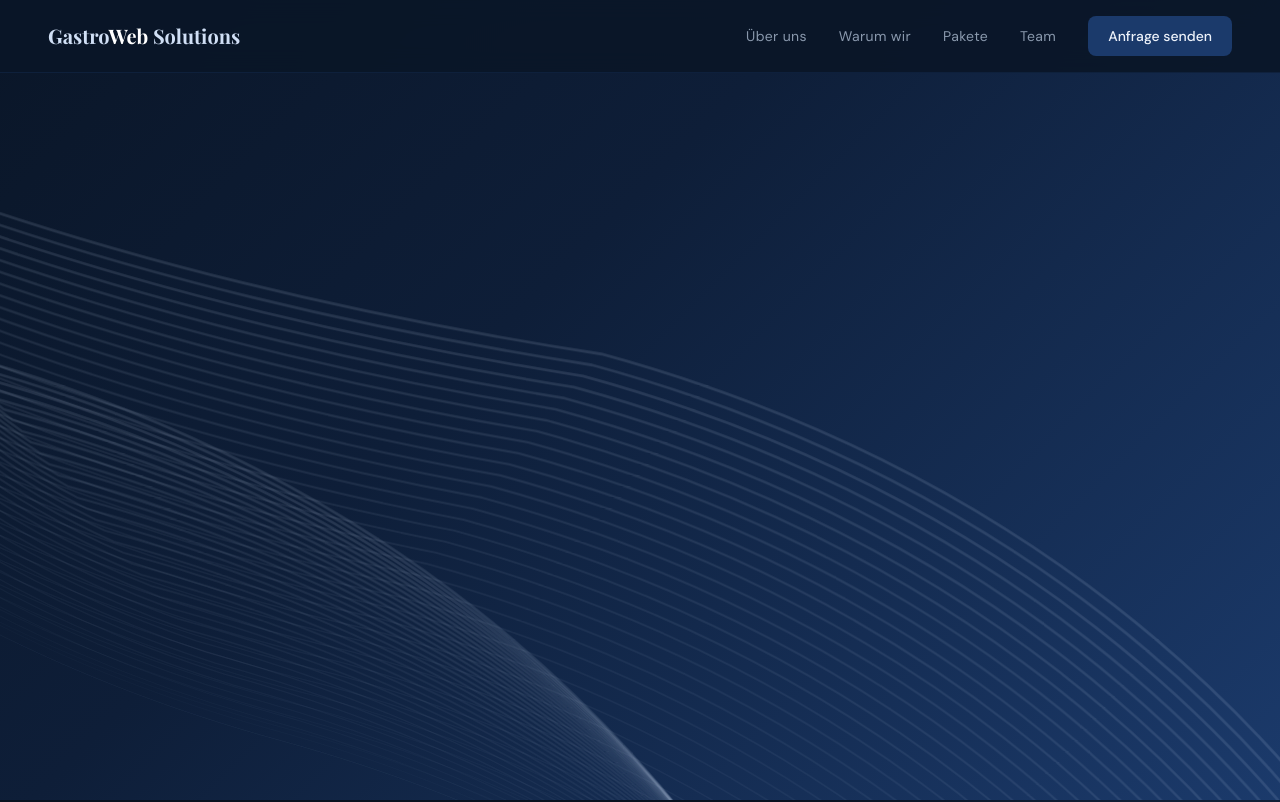
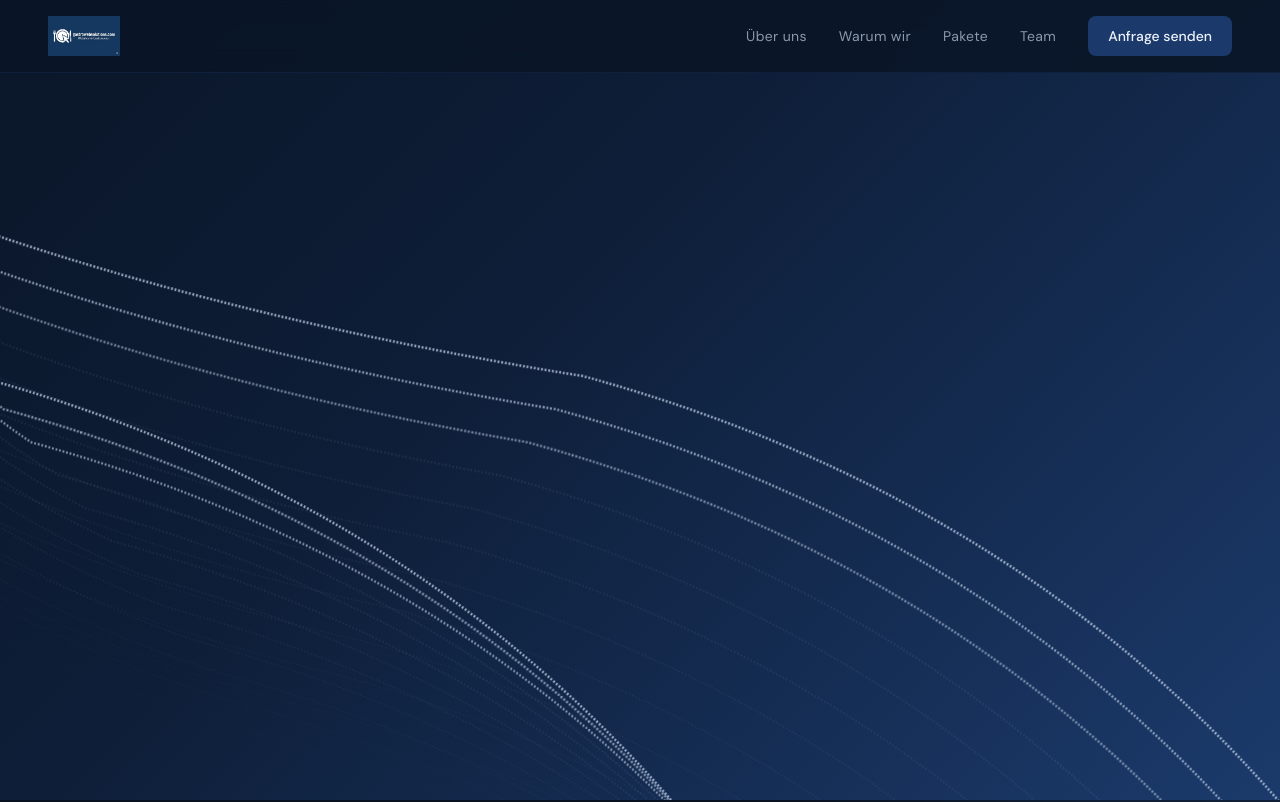
Before and after one commit to dogukansentrk/gastrowebsolutions, a React (Vite) app: page / in a window 1280 px wide. Shown: the top 802 px of the page. Built offline with nearby package versions, Linux system fonts and the light colour scheme.

Commit message:
Restore BackgroundPaths v2 and integrate custom logo site-wide

```diff
--- a/index.html
+++ b/index.html
@@ -2,15 +2,16 @@
 <html lang="de">
   <head>
     <meta charset="UTF-8" />
+    <link rel="icon" type="image/png" href="/logo.png" />
     <meta name="viewport" content="width=device-width, initial-scale=1.0" />
-    <meta name="description" content="GastroWeb Solutions – Professionelle, mobiloptimierte Webseiten für Gastronomie, Restaurants und Cafés im Bezirk Kufstein und ganz Tirol. Keine Templates, faire Preise!" />
+    <meta name="description" content="Professionelle und umsatzsteigernde Webseiten für Restaurants, Cafés und Gastronomiebetriebe in Tirol. Regional, fair und modern." />
     <meta name="keywords" content="Website Restaurant, Webdesign Gastronomie, Homepage Cafe, Tirol, Bezirk Kufstein, GastroWeb Solutions, Webdesign Kundl, Restaurant Webseite erstellen" />
     <meta name="author" content="GastroWeb Solutions" />
-    <meta property="og:title" content="GastroWeb Solutions – Webdesign für die Gastronomie" />
-    <meta property="og:description" content="Professionelle, mobiloptimierte Webseiten speziell für Restaurants und Cafés. 100% Fokus auf Gastronomie im Bezirk Kufstein." />
+    <meta property="og:title" content="GastroWeb Solutions | Webdesign für die Gastronomie" />
+    <meta property="og:description" content="Spezialisiert auf hochmoderne Websites für Restaurants in Tirol. Mach aus Besuchern echte Tischreservierungen." />
     <meta property="og:type" content="website" />
     <meta property="og:url" content="https://gastrowebsolutions.com/" />
-    <meta property="og:image" content="https://images.unsplash.com/photo-1517248135467-4c7edcad34c4?q=80&w=1200&auto=format&fit=crop" />
+    <meta property="og:image" content="https://gastrowebsolutions.com/logo.png" />
     <title>GastroWeb Solutions – Webdesign für die Gastronomie in Tirol</title>
 
     <!-- Google Analytics Consent Mode v2 -->
--- a/src/components/Footer.tsx
+++ b/src/components/Footer.tsx
@@ -16,10 +16,9 @@ export function Footer({ onNavigate }: FooterProps) {
       <div className="flex flex-col md:flex-row items-center gap-4 md:gap-8">
         <button
           onClick={() => onNavigate('home')}
-          className="font-display text-lg font-bold outline-none cursor-pointer"
-          style={{ color: '#3E6FB5' }}
+          className="outline-none cursor-pointer"
         >
-          GastroWeb Solutions
+          <img src="/logo.png" alt="GastroWeb Solutions Logo" className="h-12 w-auto object-contain" />
         </button>
         <div className="flex items-center gap-6 text-xs font-light" style={{ color: 'rgba(232,237,245,0.4)' }}>
           <button onClick={() => onNavigate('impressum')} className="hover:text-white transition-colors cursor-pointer outline-none">
--- a/src/components/Navbar.tsx
+++ b/src/components/Navbar.tsx
@@ -41,9 +41,9 @@ export function Navbar({ onNavigate }: NavbarProps) {
           onNavigate('home');
           window.scrollTo({ top: 0, behavior: 'smooth' });
         }}
-        className="font-display text-xl font-bold text-primary-100 outline-none cursor-pointer"
+        className="outline-none cursor-pointer flex items-center hover:opacity-90 transition-opacity"
       >
-        Gastro<span className="text-white">Web</span> Solutions
+        <img src="/logo.png" alt="GastroWeb Solutions Logo" className="h-10 w-auto object-contain" />
       </button>
 
       {/* Desktop links */}
--- a/src/components/ui/background-paths.tsx
+++ b/src/components/ui/background-paths.tsx
@@ -3,18 +3,21 @@
 import { motion } from "framer-motion";
 
 function FloatingPaths({ position }: { position: number }) {
-    // Restoring the original beautiful 36 paths but making them performant
-    const paths = Array.from({ length: 36 }, (_, i) => ({
+    // Reduced from 36 to 12 paths for much better performance (Version 2)
+    const paths = Array.from({ length: 12 }, (_, i) => ({
         id: i,
-        d: `M-${380 - i * 5 * position} -${189 + i * 6}C-${
-            380 - i * 5 * position
-        } -${189 + i * 6} -${312 - i * 5 * position} ${216 - i * 6} ${
-            152 - i * 5 * position
-        } ${343 - i * 6}C${616 - i * 5 * position} ${470 - i * 6} ${
-            684 - i * 5 * position
-        } ${875 - i * 6} ${684 - i * 5 * position} ${875 - i * 6}`,
-        color: `rgba(232,237,245,${0.03 + i * 0.01})`,
-        width: 0.5 + i * 0.03,
+        d: `M-${380 - i * 15 * position} -${189 + i * 18}C-${
+            380 - i * 15 * position
+        } -${189 + i * 18} -${312 - i * 15 * position} ${216 - i * 18} ${
+            152 - i * 15 * position
+        } ${343 - i * 18}C${616 - i * 15 * position} ${470 - i * 18} ${
+            684 - i * 15 * position
+        } ${875 - i * 18} ${684 - i * 15 * position} ${875 - i * 18}`,
+        opacity: 0.1 + i * 0.06,
+        width: 0.5 + i * 0.08,
+        // Stagger the animation delay for a natural wave effect
+        delay: i * 0.8,
+        duration: 25 + i * 3,
     }));
 
     return (
@@ -26,22 +29,17 @@ function FloatingPaths({ position }: { position: number }) {
             >
                 <title>Background Paths</title>
                 {paths.map((path) => (
-                    <motion.path
+                    <path
                         key={path.id}
                         d={path.d}
                         stroke="currentColor"
                         strokeWidth={path.width}
-                        strokeOpacity={0.1 + path.id * 0.01}
-                        initial={{ opacity: 0.3 }}
-                        animate={{
-                            opacity: [0.2, 0.5, 0.2],
+                        strokeOpacity={path.opacity}
+                        className="animate-path-flow"
+                        style={{
+                            animationDelay: `${path.delay}s`,
+                            animationDuration: `${path.duration}s`,
                         }}
-                        transition={{
-                            duration: 10 + Math.random() * 5,
-                            repeat: Infinity,
-                            ease: "easeInOut",
-                        }}
-                        style={{ willChange: "opacity" }}
                     />
                 ))}
             </svg>
--- a/src/index.css
+++ b/src/index.css
@@ -1,6 +1,34 @@
 @tailwind base;
 @tailwind components;
 @tailwind utilities;
+
+/* Lightweight CSS animation for background paths */
+@keyframes path-flow {
+  0% {
+    stroke-dashoffset: 1;
+    opacity: 0.15;
+  }
+  50% {
+    opacity: 0.4;
+  }
+  100% {
+    stroke-dashoffset: 0;
+    opacity: 0.15;
+  }
+}
+
+.animate-path-flow {
+  stroke-dasharray: 1;
+  animation: path-flow 25s linear infinite;
+  will-change: stroke-dashoffset, opacity;
+}
+
+/* Reduce animations on mobile for better performance */
+@media (max-width: 768px) {
+  .animate-path-flow {
+    animation-duration: 35s;
+  }
+}
 
 /* Lightweight CSS animation for background paths (replaces heavy framer-motion) */
 @keyframes path-flow {
```
Also changed, not shown: public/logo.png (added).
